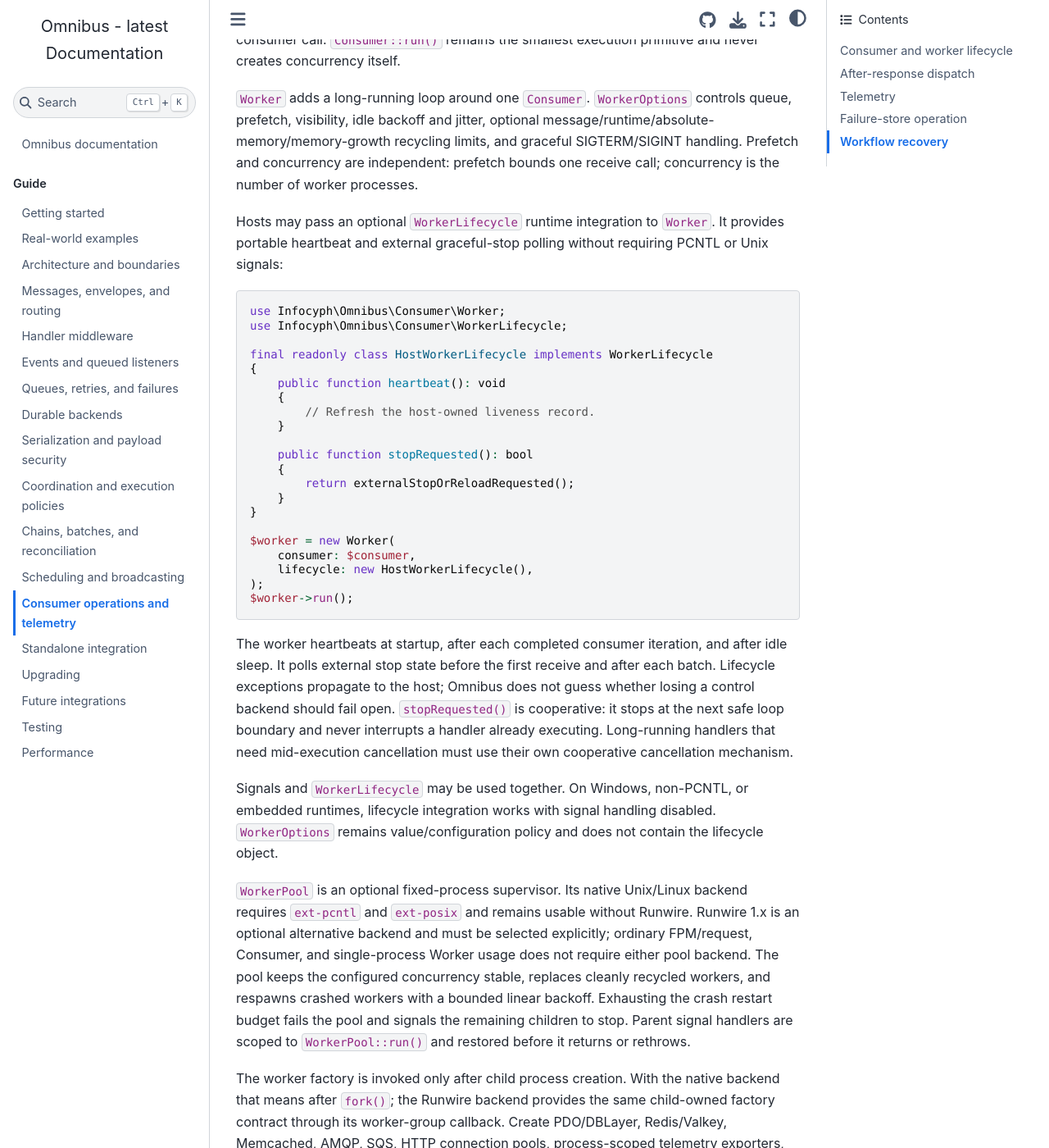
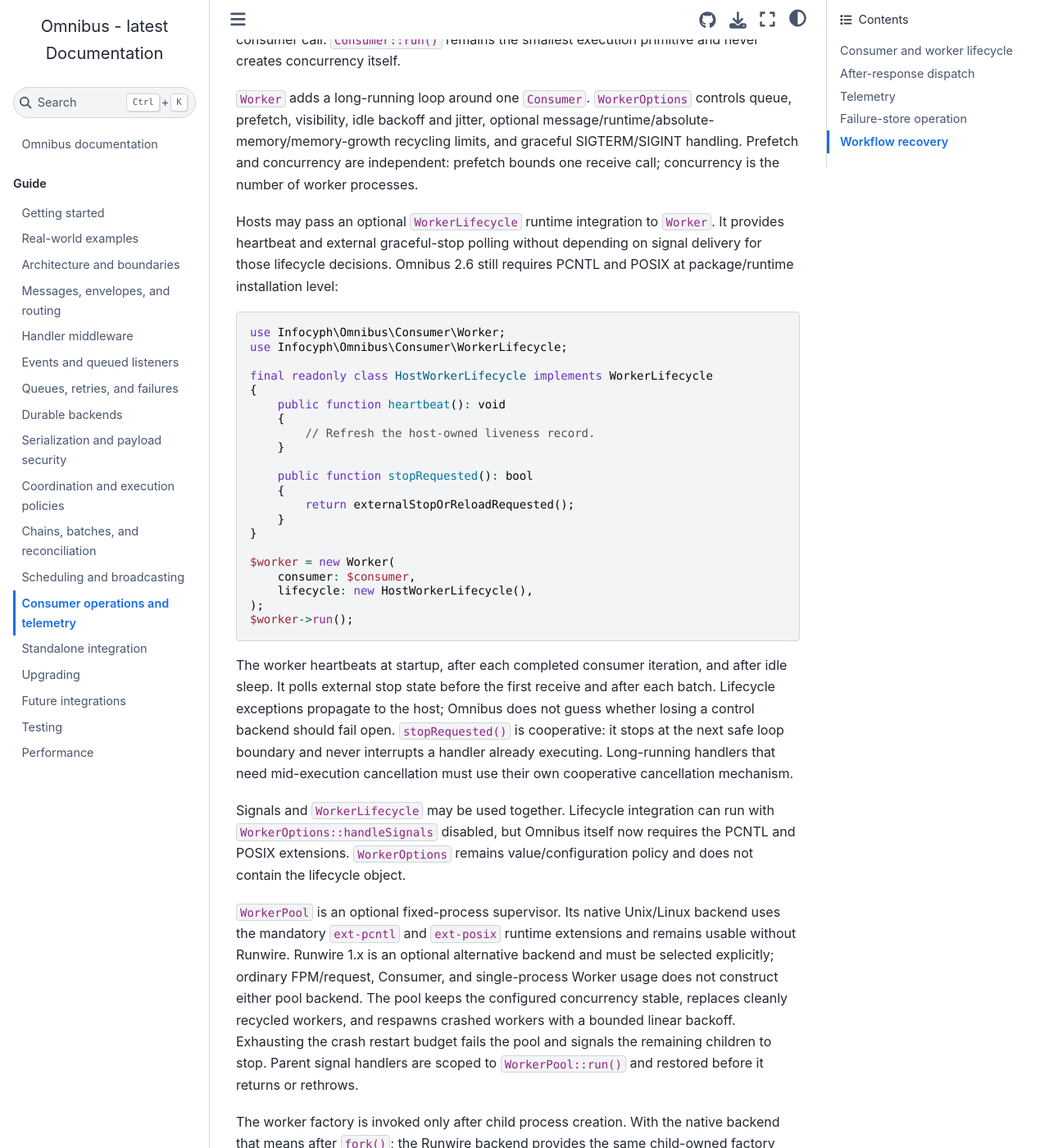
Before and after one commit to infocyph/Omnibus, a Sphinx documentation site: the page built from docs/operations.rst, in a window 1280 px wide and 1400 px high, scrolled down 253 px. Shown: the whole window at 82% size. Built offline with Sphinx 7.4.7 and the Sphinx Book theme 1.1.4, drawn with Linux system fonts in a browser that asks for light colours.

Commit message:
chore: require PCNTL and POSIX at runtime

```diff
--- a/composer.json
+++ b/composer.json
@@ -22,6 +22,8 @@
     ],
     "require": {
         "php": "^8.4",
+        "ext-pcntl": "*",
+        "ext-posix": "*",
         "infocyph/uid": "^5.0",
         "psr/clock": "^1.0",
         "psr/event-dispatcher": "^1.0"
@@ -35,8 +37,6 @@
     "suggest": {
         "ext-memcached": "Optional for Memcached-backed uniqueness and overlap leases.",
         "ext-msgpack": "One option for a CallbackEnvelopeSerializer binary codec.",
-        "ext-pcntl": "Enables Unix signal handling and the native process-based WorkerPool backend.",
-        "ext-posix": "Enables process signalling for the native WorkerPool backend.",
         "ext-redis": "Required by the native Redis/Valkey transport.",
         "aws/aws-sdk-php": "One option for implementing the native SQS backend boundary.",
         "infocyph/cachelayer": "Enables Omnibus CacheLayer coordination integrations; tested with CacheLayer 3.4.",
--- a/docs/operations.rst
+++ b/docs/operations.rst
@@ -15,8 +15,9 @@
 bounds one receive call; concurrency is the number of worker processes.
 
 Hosts may pass an optional ``WorkerLifecycle`` runtime integration to
-``Worker``. It provides portable heartbeat and external graceful-stop polling
-without requiring PCNTL or Unix signals:
+``Worker``. It provides heartbeat and external graceful-stop polling without
+depending on signal delivery for those lifecycle decisions. Omnibus 2.6 still
+requires PCNTL and POSIX at package/runtime installation level:
 
 .. code-block:: php
 
@@ -50,16 +51,17 @@
 handler already executing. Long-running handlers that need mid-execution
 cancellation must use their own cooperative cancellation mechanism.
 
-Signals and ``WorkerLifecycle`` may be used together. On Windows, non-PCNTL, or
-embedded runtimes, lifecycle integration works with signal handling disabled.
-``WorkerOptions`` remains value/configuration policy and does not contain the
-lifecycle object.
+Signals and ``WorkerLifecycle`` may be used together. Lifecycle integration
+can run with ``WorkerOptions::handleSignals`` disabled, but Omnibus itself now
+requires the PCNTL and POSIX extensions. ``WorkerOptions`` remains
+value/configuration policy and does not contain the lifecycle object.
 
 ``WorkerPool`` is an optional fixed-process supervisor. Its native Unix/Linux
-backend requires ``ext-pcntl`` and ``ext-posix`` and remains usable without
-Runwire. Runwire 1.x is an optional alternative backend and must be selected
-explicitly; ordinary FPM/request, Consumer, and single-process Worker usage does
-not require either pool backend. The pool keeps the configured concurrency
+backend uses the mandatory ``ext-pcntl`` and ``ext-posix`` runtime
+extensions and remains usable without Runwire. Runwire 1.x is an optional
+alternative backend and must be selected explicitly; ordinary FPM/request,
+Consumer, and single-process Worker usage does not construct either pool
+backend. The pool keeps the configured concurrency
 stable, replaces cleanly recycled workers, and respawns crashed workers with a
 bounded linear backoff. Exhausting the crash restart budget fails the pool and
 signals the remaining children to stop. Parent signal handlers are scoped to
--- a/docs/testing.rst
+++ b/docs/testing.rst
@@ -53,8 +53,8 @@
 * native/Runwire WorkerPool parity, child-factory PID ownership, crash reaping
   and explicit no-zombie checks;
 * DBLayer construction after fork inside the worker factory;
-* core/FPM-compatible Worker execution with Runwire, PCNTL and POSIX absent
-  from mandatory Composer requirements.
+* core/FPM-compatible Worker execution without constructing Runwire or a pool
+  backend, while mandatory PCNTL/POSIX Composer requirements remain present.
 
 Commands
 --------
```
Also changed, not shown: README.md (+11 -8 lines), docs/plans/omnibus-2.6-foundation-integration-hardening-plan.md (+22 -24 lines), docs/upgrading.rst (+6 -4 lines), 1 other file.
